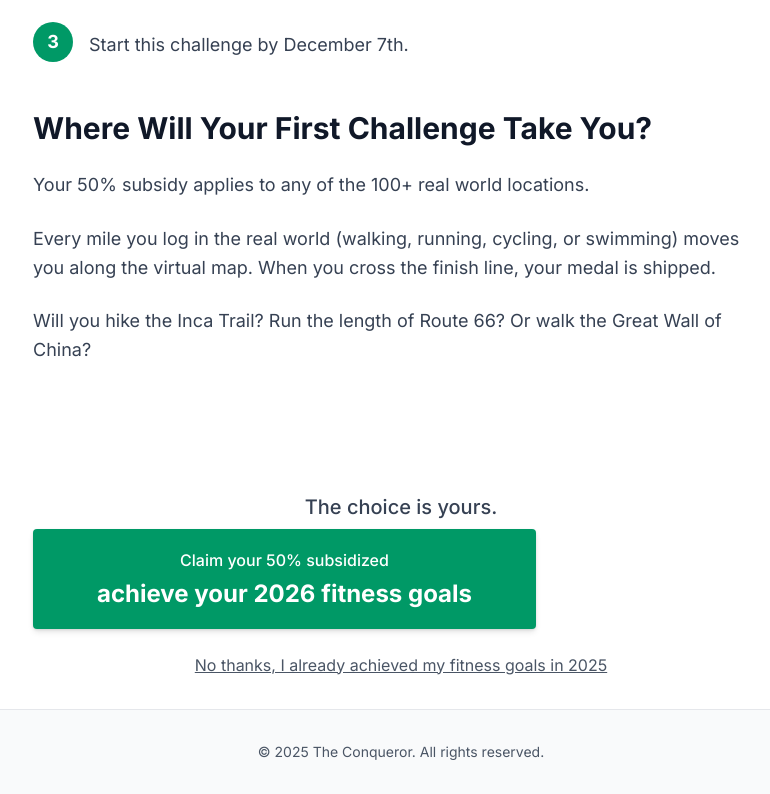
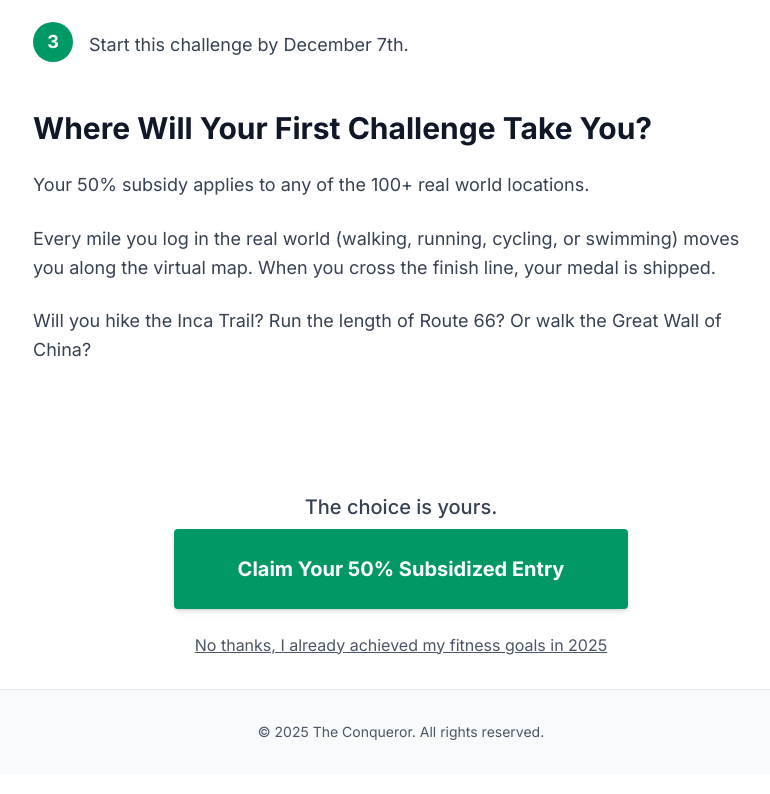
Before and after one commit to The-Conqueror-Challenges-Drafts/funnel-drafts, a Next.js app: page /lp/bf-press-qualified in a window 1280 px wide. Shown: the part 1240-2034 px from the top of the page, without its empty margins (239-1009 px from the left). Built offline with nearby package versions, Linux system fonts and the light colour scheme.

Commit message:
Fix CTA button text to single line and verify typo fix

```diff
--- a/src/app/lp/bf-press-qualified/content/c1.json
+++ b/src/app/lp/bf-press-qualified/content/c1.json
@@ -70,8 +70,8 @@
         }
       ]
     },
-    "cta": {
-      "buttonText": "Claim your 50% subsidized and achieve your 2026 fitness goals",
+      "cta": {
+        "buttonText": "Claim Your 50% Subsidized Entry",
       "buttonUrl": "",
       "secondaryButtonText": "",
       "secondaryButtonUrl": "",
--- a/src/components/content/bf-press-qualified/bf-press-qualified.tsx
+++ b/src/components/content/bf-press-qualified/bf-press-qualified.tsx
@@ -242,10 +242,9 @@ export default function BfPressQualified({
             <Button
               onClick={handleCtaClick}
               size="lg"
-              className="bg-emerald-600 hover:bg-emerald-700 text-white text-base md:text-xl py-6 md:py-10 px-6 md:px-16 font-bold shadow-lg hover:shadow-xl transition-all w-full md:w-auto flex flex-col items-center justify-center gap-1.5 min-h-[80px] md:min-h-[100px]"
+              className="bg-emerald-600 hover:bg-emerald-700 text-white text-base md:text-xl py-6 md:py-10 px-6 md:px-16 font-bold shadow-lg hover:shadow-xl transition-all w-full md:w-auto"
             >
-              <span className="text-sm md:text-base font-medium">Claim your 50% subsidized</span>
-              <span className="text-lg md:text-2xl font-bold">achieve your 2026 fitness goals</span>
+              {cta.buttonText}
             </Button>
           )}
 
```
